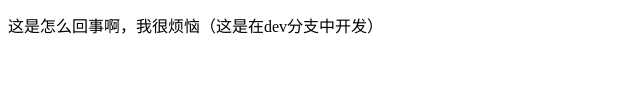
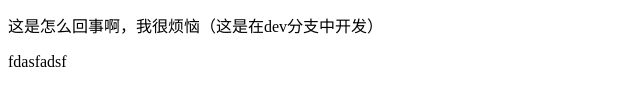
Before and after one commit to gao520hua/BK, a plain HTML site: page index.html in a window 1280 px wide. Shown: the part 142-248 px from the top of the page, 0-640 px from the left. Drawn offline with Linux system fonts and the light colour scheme.

Commit message:
加了fasafadsf

```diff
--- a/index.html
+++ b/index.html
@@ -11,6 +11,7 @@
             <p>我是新创建的主分支，啦啦啦啦</p>
             <div class="cont">
                 <p>这是怎么回事啊，我很烦恼（这是在dev分支中开发）</p>
+                <p>fdasfadsf</p>
             </div>
         </div>
     </body>
```
